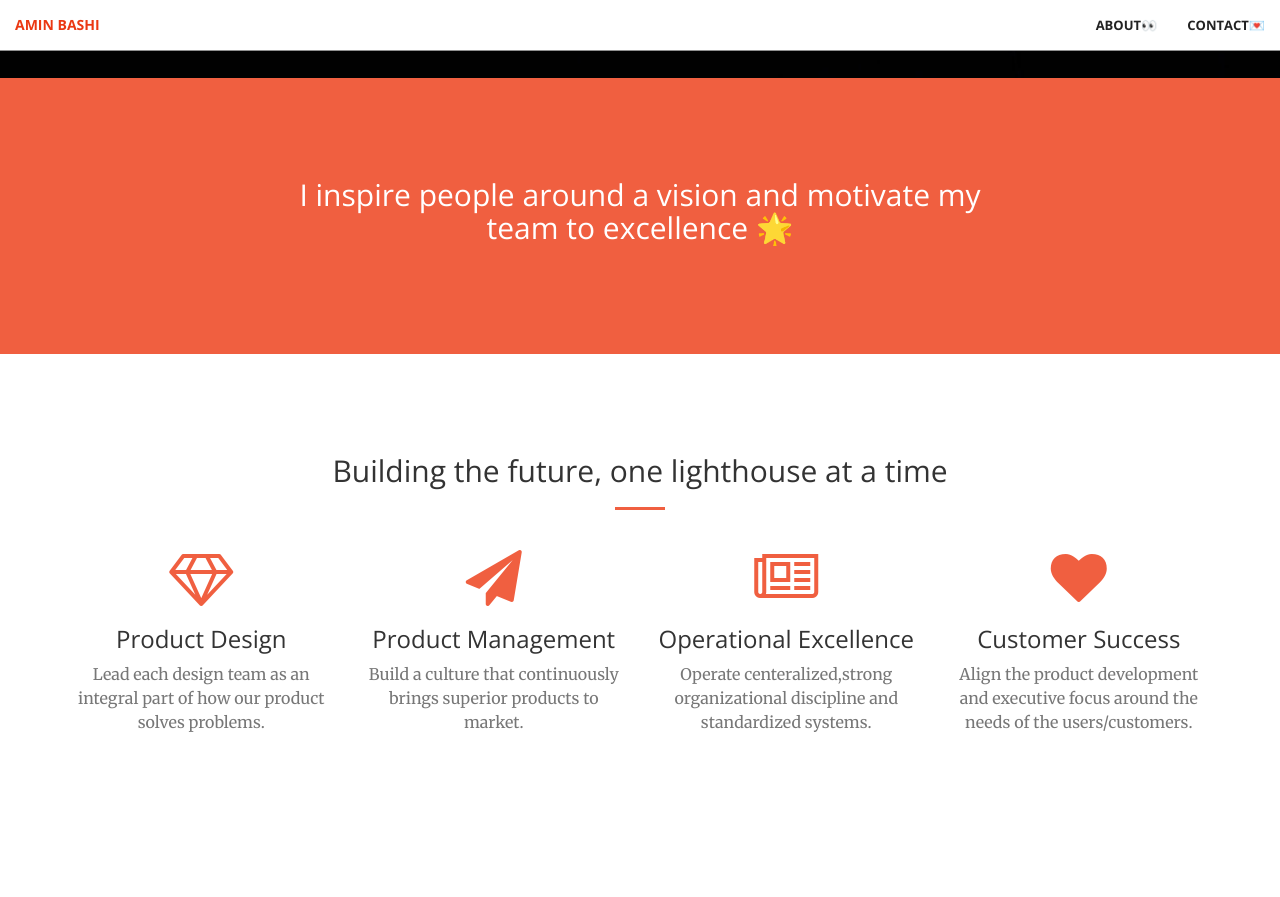
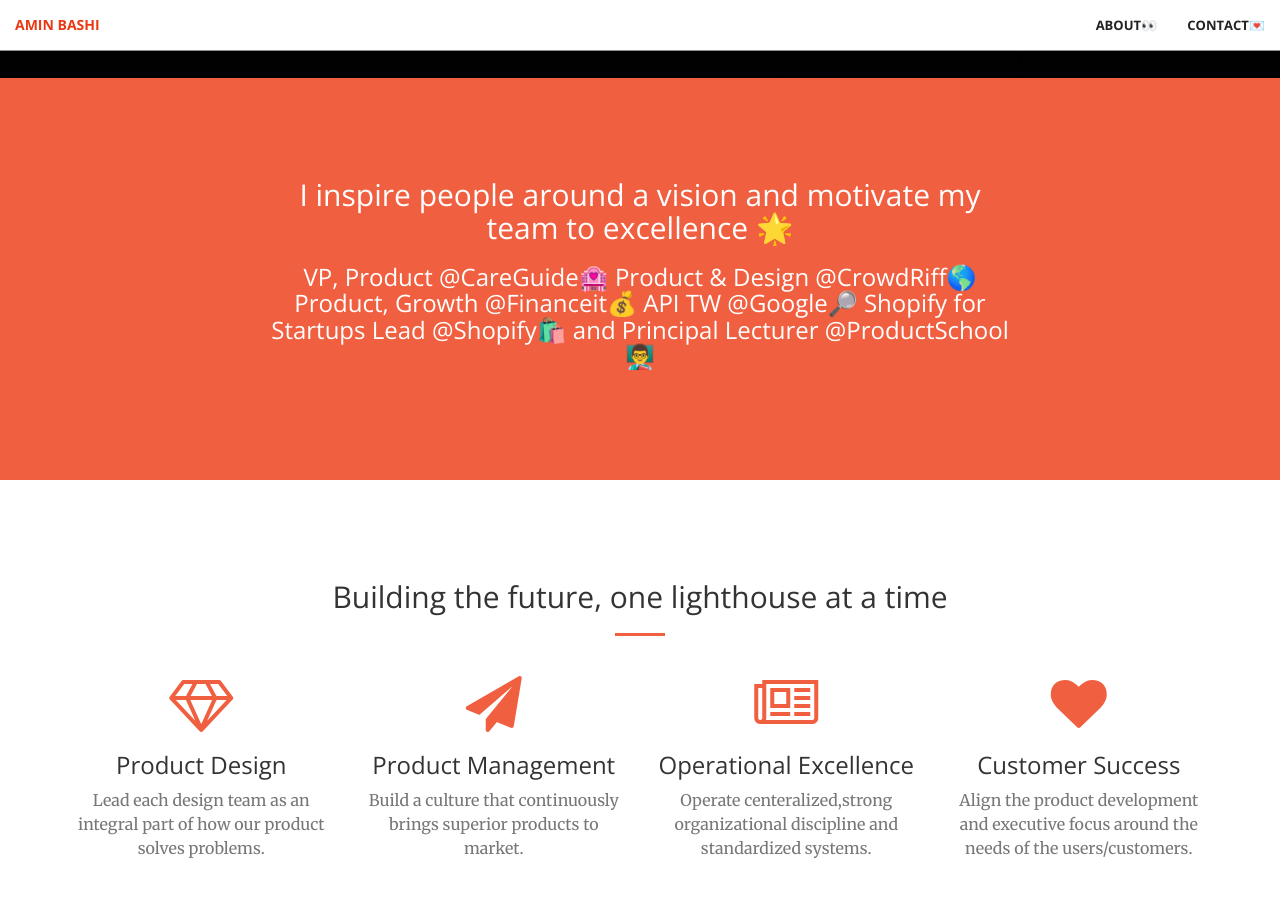
Before and after one commit to syde15/syde15.github.io, a Jekyll site: the page built from index.html, in a window 1280 px wide and 900 px high, scrolled down 822 px. Shown: the top 897 px of the window. Built offline with Jekyll 4.4.1, drawn with Linux system fonts in a browser that asks for light colours.

Commit message:
cta updated

```diff
--- a/_includes/call-to-action.html
+++ b/_includes/call-to-action.html
@@ -3,6 +3,7 @@
         <div class="row">
             <div class="col-lg-8 col-lg-offset-2 text-center">
                 <h2 class="section-heading">I inspire people around a vision and motivate my team to excellence 🌟</h2>
+                <h3>VP, Product @CareGuide🏩 Product &amp; Design @CrowdRiff🌎 Product, Growth @Financeit💰 API TW @Google🔎 Shopify for Startups Lead @Shopify🛍️ and Principal Lecturer @ProductSchool👨‍🏫</h3>
             </div>
         </div>
     </div>
```
